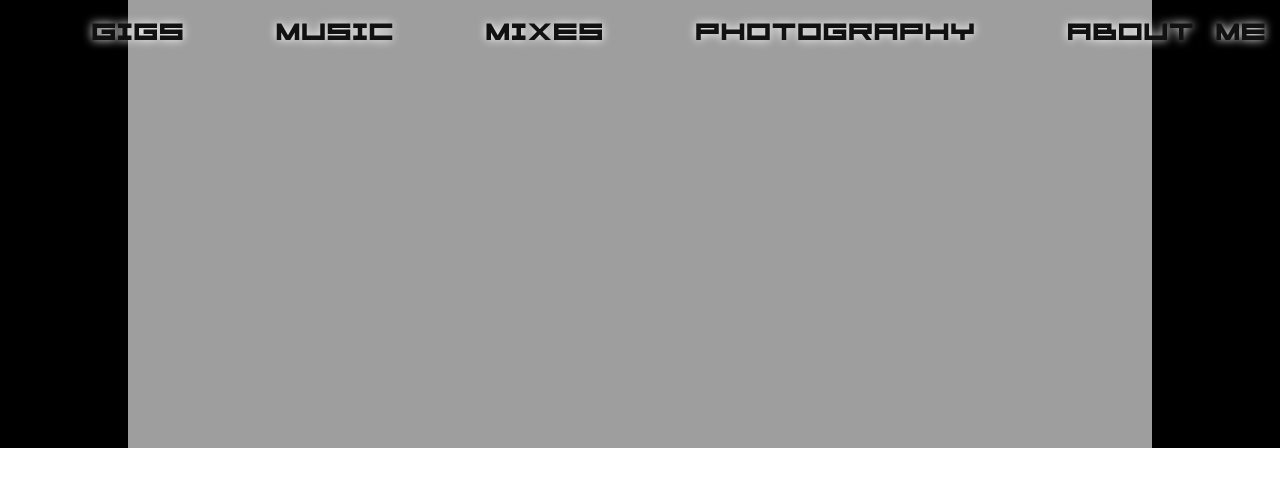
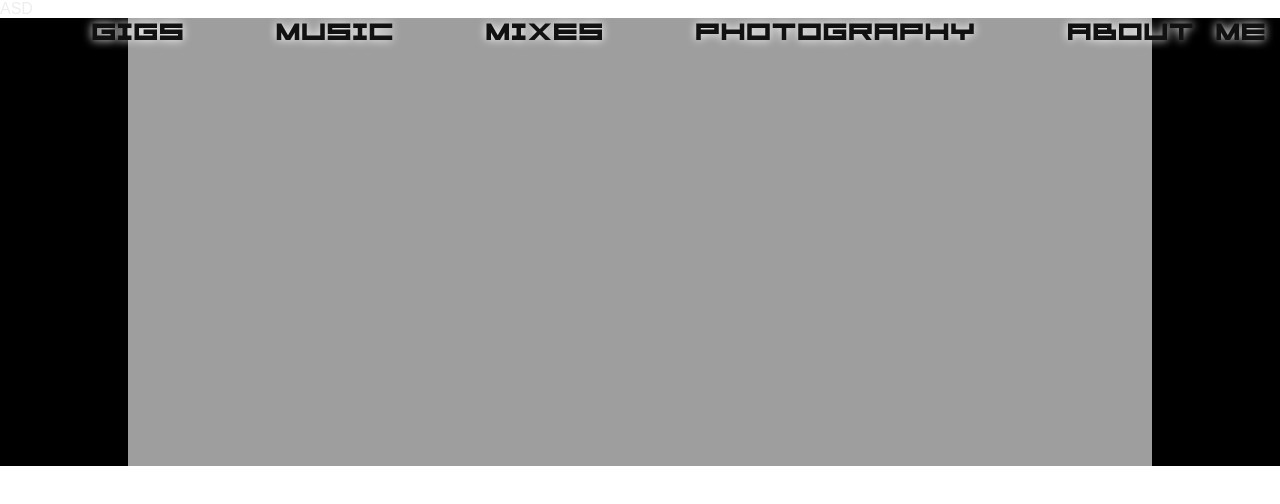
Before and after one commit to Envo/Envo.space, a plain HTML site: page index.html in a window 1280 px wide. Shown: the top 504 px of the page. Drawn offline with nearby package versions, Linux system fonts and the light colour scheme; a web font is replaced by a local one.

Commit message:
index.html mod

```diff
--- a/index.html
+++ b/index.html
@@ -7,6 +7,7 @@
 		<link rel="stylesheet" href="style.css" media="screen" title="no title">
 	</head>
 	<body>
+		ASD
 		<div id="head">
 			<ul id="menu">
 				<li data-anchor="gigs">Gigs</li>
```
